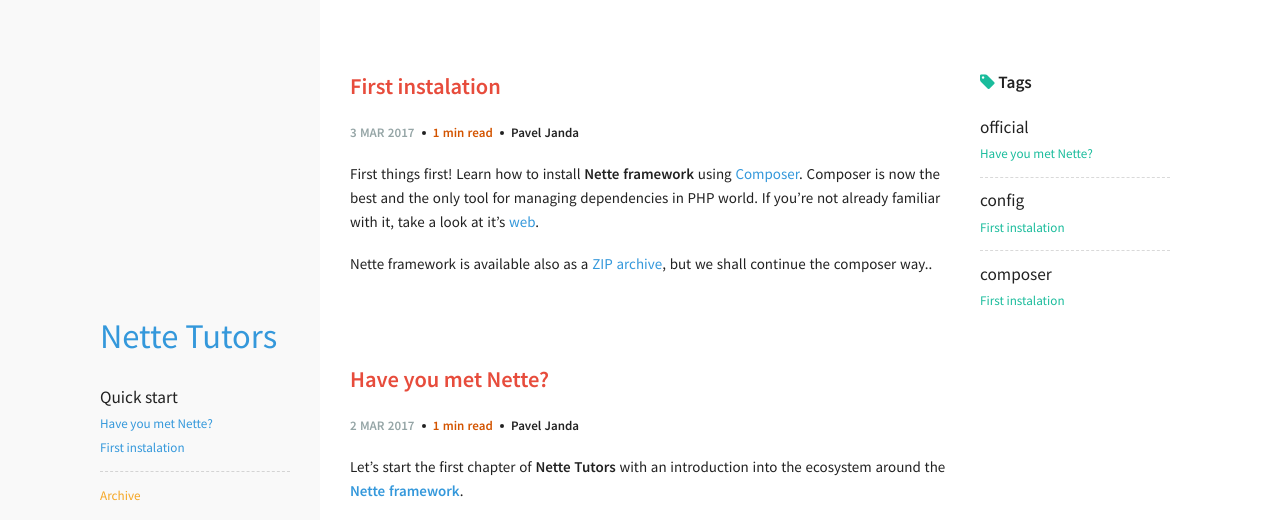
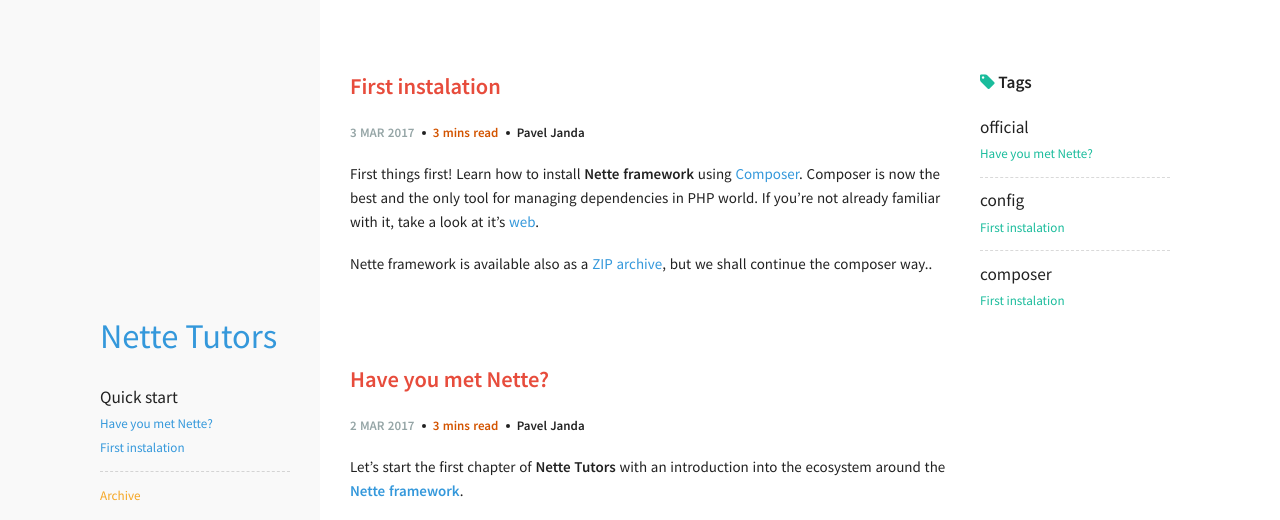
Before and after one commit to monday-factory/nette-tutors, a Jekyll site: the page built from index.html, in a window 1280 px wide. Shown: the top 520 px of the page. Built offline with Jekyll 4.4.1, drawn with Linux system fonts in a browser that asks for light colours.

Commit message:
post_meta update (read time)

```diff
--- a/_includes/post_meta.html
+++ b/_includes/post_meta.html
@@ -4,7 +4,14 @@
   </span>
   <span class="bullet"></span>
 
-  {% include read_time.html %}
+  <span class="read-time" title="Estimated read time">
+    {% assign words = include.p.content | number_of_words %}
+    {% if words < 150 %}
+      1 min read
+    {% else %}
+      {{ words | divided_by:150 }} mins read
+    {% endif %}
+  </span>
 
   <span class="bullet"></span>
   <span class="post-author">
--- a/_includes/read_time.html
+++ /dev/null
@@ -1,8 +0,0 @@
-<span class="read-time" title="Estimated read time">
-  {% assign words = content | number_of_words %}
-  {% if words < 360 %}
-    1 min read
-  {% else %}
-    {{ words | divided_by:180 }} mins read
-  {% endif %}
-</span>
```
